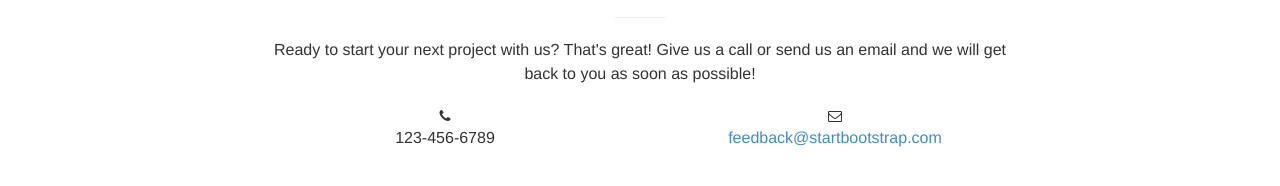
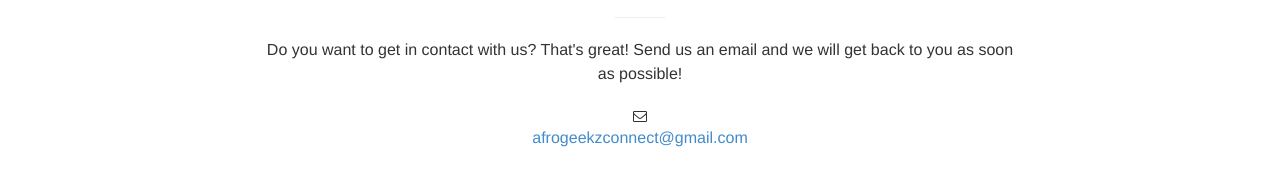
Before and after one commit to sassycodenista/sassycodenista.github.io, a website: page index.html in a window 1280 px wide. Shown: the part 1661-1847 px from the top of the page. Drawn offline with nearby package versions, Linux system fonts and the light colour scheme; files that its build step writes are made by us from their sources.

Commit message:
Commented out more code and centered icons and text

```diff
--- a/index.html
+++ b/index.html
@@ -292,15 +292,16 @@
                 <div class="col-lg-8 col-lg-offset-2 text-center">
                     <h2 class="section-heading">Let's Get In Touch!</h2>
                     <hr class="primary">
-                    <p>Ready to start your next project with us? That's great! Give us a call or send us an email and we will get back to you as soon as possible!</p>
+                    <p>Do you want to get in contact with us? That's great! Send us an email and we will get back to you as soon as possible!</p>
                 </div>
-                <div class="col-lg-4 col-lg-offset-2 text-center">
+               <!-- <div class="col-lg-4 col-lg-offset-2 text-center">
                     <i class="fa fa-phone fa-3x sr-contact"></i>
                     <p>123-456-6789</p>
                 </div>
-                <div class="col-lg-4 text-center">
+            -->
+                <div class="col-lg-12 text-center">
                     <i class="fa fa-envelope-o fa-3x sr-contact"></i>
-                    <p><a href="mailto:your-email@your-domain.com">feedback@startbootstrap.com</a></p>
+                    <p><a href="mailto:your-email@your-domain.com">afrogeekzconnect@gmail.com</a></p>
                 </div>
             </div>
         </div>
```
